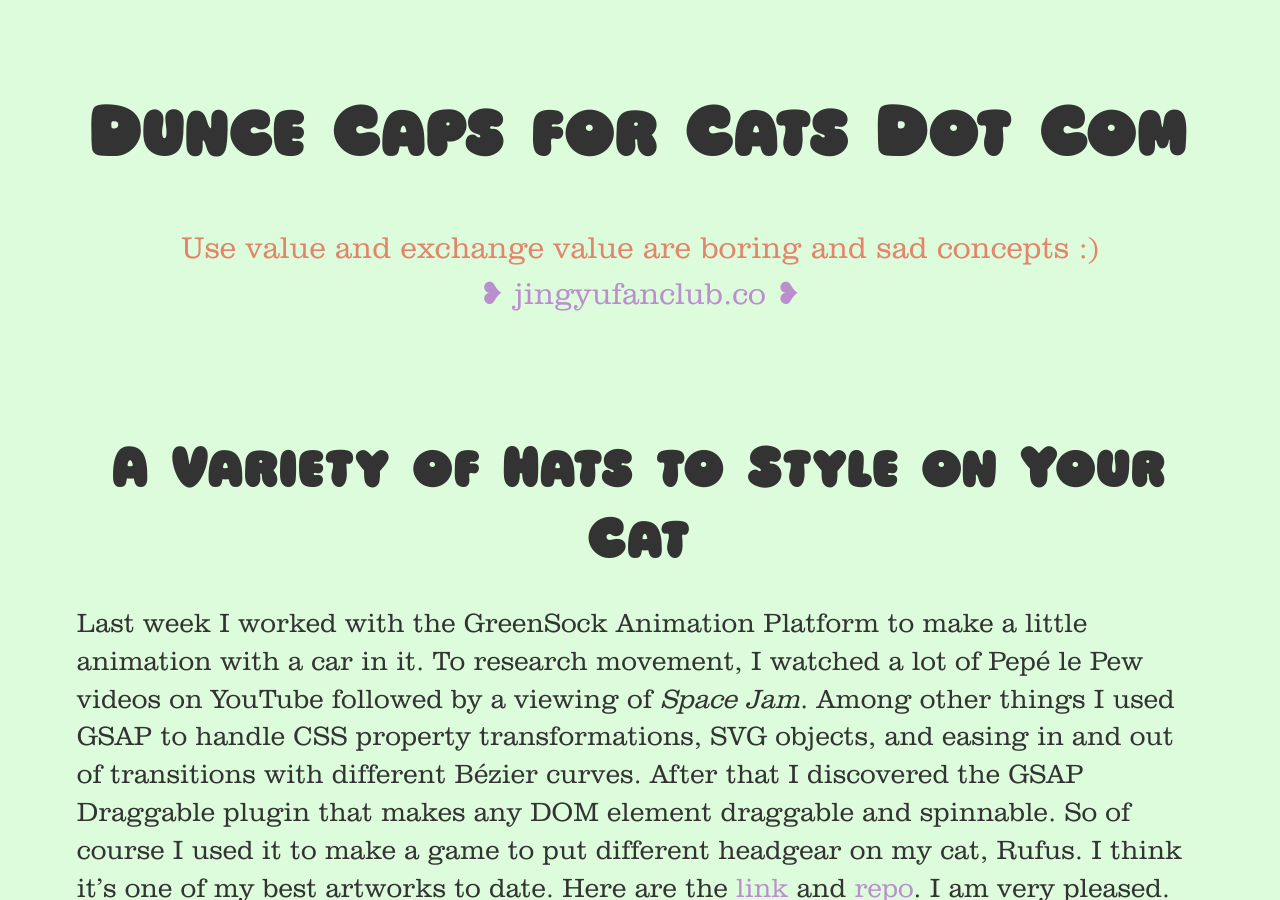
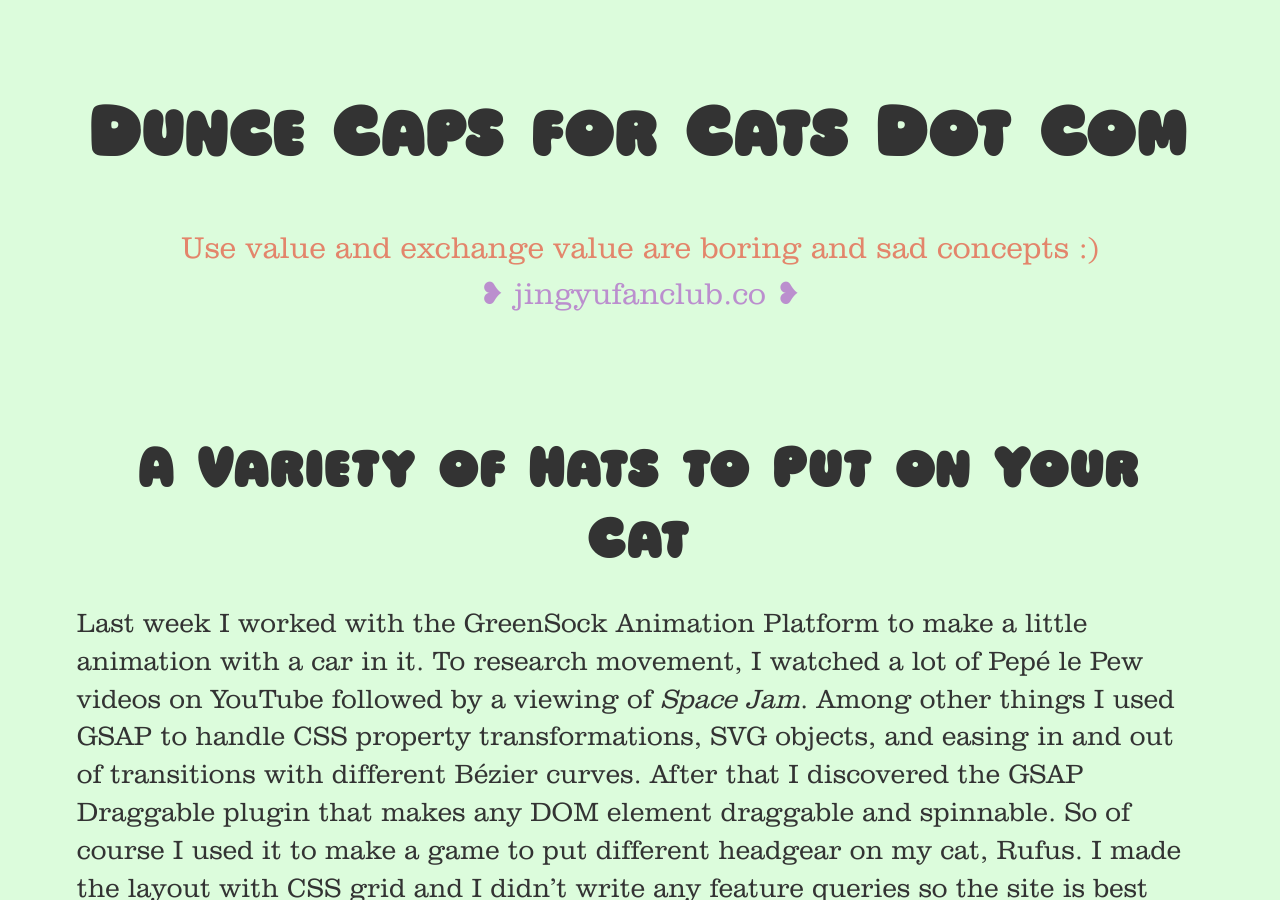
Before and after one commit to jingyufanclub/bloggo, a Jekyll site: the page built from _posts/2017-4-16-a-variety-of-hats.md, in a window 1280 px wide and 900 px high. Built offline with Jekyll 4.4.1, drawn with Linux system fonts in a browser that asks for light colours; some of the changed text lies outside the part shown.

Commit message:
fix typos

```diff
--- a/_posts/2017-4-16-a-variety-of-hats.md
+++ b/_posts/2017-4-16-a-variety-of-hats.md
@@ -1,7 +1,9 @@
 ---
 layout: post
-title: A Variety of Hats to Style on Your Cat
+title: A Variety of Hats to Put on Your Cat
 ---
-Last week I worked with the GreenSock Animation Platform to make a little animation with a car in it. To research movement, I watched a lot of Pepé le Pew videos on YouTube followed by a viewing of _Space Jam_. Among other things I used GSAP to handle CSS property transformations, SVG objects, and easing in and out of transitions with different Bézier curves. After that I discovered the GSAP Draggable plugin that makes any DOM element draggable and spinnable. So of course I used it to make a game to put different headgear on my cat, Rufus. I think it's one of my best artworks to date. Here are the [link](http://jingyufanclub.co/dunce-caps-for-cats) and [repo](https://github.com/jingyufanclub/dunce-caps-for-cats). I am very pleased.
+Last week I worked with the GreenSock Animation Platform to make a little animation with a car in it. To research movement, I watched a lot of Pepé le Pew videos on YouTube followed by a viewing of _Space Jam_. Among other things I used GSAP to handle CSS property transformations, SVG objects, and easing in and out of transitions with different Bézier curves. After that I discovered the GSAP Draggable plugin that makes any DOM element draggable and spinnable. So of course I used it to make a game to put different headgear on my cat, Rufus. I made the layout with CSS grid and I didn't write any feature queries so the site is best seen on the latest version of any browser. Here are the [link](http://jingyufanclub.co/dunce-caps-for-cats) and [repo](https://github.com/jingyufanclub/dunce-caps-for-cats).
+
+I think it's one of my best artworks to date; I am very pleased.
 
 <iframe src="http://jingyufanclub.co/dunce-caps-for-cats" width="100%" height="600" scrolling="no" style="border: none;"></iframe>
```
